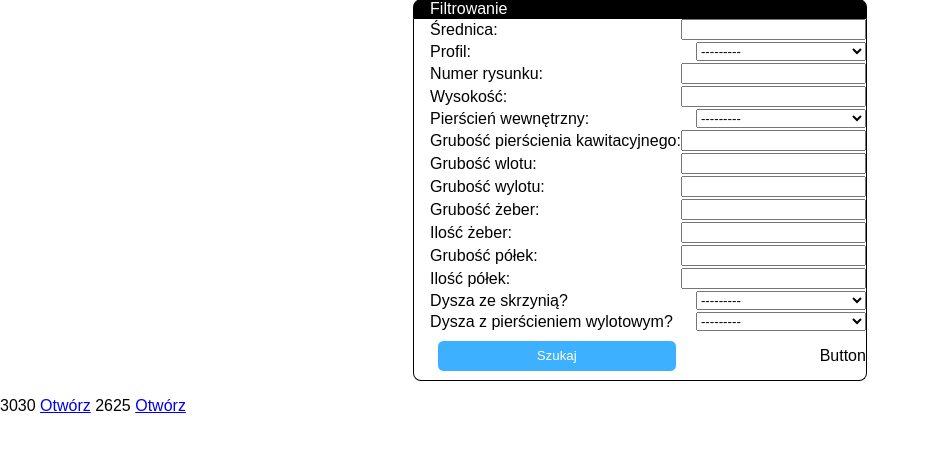
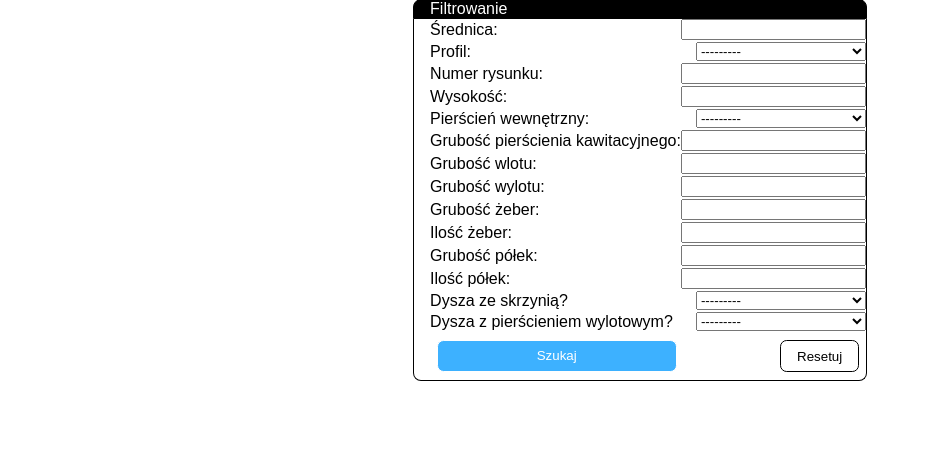
Before and after one commit to djzib0/django_nozzle_calculator, a Django app: page /nozzles/ in a window 1280 px wide. Shown: the part 67-519 px from the top of the page, without its empty margins (0-930 px from the left). Run offline with Django 4.2, Linux system fonts and the light colour scheme; data comes from the database, SQL or seed files in the repository; both versions use the stored data as it was after the commit.

Commit message:
adjusted filter and template for nozzles.html

```diff
--- a/nozzle_calculator/calculator/filters.py
+++ b/nozzle_calculator/calculator/filters.py
@@ -5,31 +5,48 @@ from .models import *
 
 
 class NozzleFilter(django_filters.FilterSet):
-    INNER_RING_TYPES = (('Complete st. st. inside', 'Complete st. st. inside'),
-                        ('St. st. ring inside', 'St. st. ring inside'),
-                        ('Complete steel', 'Complete steel'),
-                        ('St. st. ring and outlet', 'St. st. ring and outlet'))
+    PROFILES = (('Optima', 'Optima'),
+                ('19A', '19A'),
+                )
+
+    INNER_RING_TYPES = (('Complete st. st. inside', 'Wnętrze nierdzewne'),
+                        ('St. st. ring inside', 'Pierścień kawitacyjny nierdzewny'),
+                        ('Complete steel', 'Wnętrze ze stali zwykłej'),
+                        ('St. st. ring and outlet', 'Pierścień kawitacyjny i wylot ze stali nierdzewnej'))
 
     YES_NO_CHOICES = (('True', 'Tak'),
                       ('False', 'Nie')
                       )
 
-
     # diameter = django_filters.CharFilter(widget=forms.TextInput(attrs={"class":"wide_form"}))
-    profile = django_filters.ChoiceFilter(label="test label", choices=INNER_RING_TYPES, widget=forms.Select(attrs={"class":"wide_form"}))
-    inner_ring_type = django_filters.ChoiceFilter(label="test label", choices=INNER_RING_TYPES, widget=forms.Select(attrs={"class":"wide_form"}))
-    has_headbox = django_filters.ChoiceFilter(choices=YES_NO_CHOICES, widget=forms.Select(attrs={"class":"wide_form"}))
-    has_outlet_ring = django_filters.ChoiceFilter(choices=YES_NO_CHOICES, widget=forms.Select(attrs={"class":"wide_form"}))
+    profile = django_filters.ChoiceFilter(label="test label",
+                                          choices=PROFILES,
+                                          widget=forms.Select(attrs={"class": "wide_form"}))
+    inner_ring_type = django_filters.ChoiceFilter(label="test label",
+                                                  choices=INNER_RING_TYPES,
+                                                  widget=forms.Select(attrs={"class": "wide_form"}))
+    has_headbox = django_filters.ChoiceFilter(choices=YES_NO_CHOICES,
+                                              widget=forms.Select(attrs={"class": "wide_form"}))
+    has_outlet_ring = django_filters.ChoiceFilter(choices=YES_NO_CHOICES,
+                                                  widget=forms.Select(attrs={"class": "wide_form"}))
 
     class Meta:
         model = Nozzle
         fields = '__all__'
         exclude = ['date_created']
 
+    # below code to not show any results after loading page.
+    # it will show result of filtering after pressing search button.
+    def __init__(self, *args, **kwargs):
+        super(NozzleFilter, self).__init__(*args, **kwargs)
+        if self.data == {}:
+            self.queryset = self.queryset.none()
+
 
 class OrderFilter(django_filters.FilterSet):
     order_dmcg_number = django_filters.CharFilter(lookup_expr='icontains')
     order_client_number = django_filters.CharFilter(lookup_expr='icontains')
+
     class Meta:
         model = Order
         fields = '__all__'
--- a/nozzle_calculator/calculator/templates/calculator/base.html
+++ b/nozzle_calculator/calculator/templates/calculator/base.html
@@ -11,5 +11,6 @@
   {% include 'calculator/navbar.html' %}
   {% block content %}
   {% endblock content %}
+  <script src="{% static 'scripts.js' %}"></script>
 </body>
 </html>
--- a/nozzle_calculator/calculator/templates/calculator/nozzles.html
+++ b/nozzle_calculator/calculator/templates/calculator/nozzles.html
@@ -1,5 +1,5 @@
 {% extends 'calculator/base.html' %}
-
+{% load static %}
 {% block content %}
 
 <div class="content-main">
@@ -11,77 +11,79 @@
     <div class="item-details">
       <div class="item-details-box">
         <div>Średnica:</div>
-        <div>{{ nozzle_filter.form.diameter }}</div>
+        <div id="diameter_input">{{ nozzle_filter.form.diameter }}</div>
       </div>
       <div class="item-details-box">
         <div>Profil:</div>
-        <div>{{ nozzle_filter.form.profile }}</div>
+        <div id="profile_input">{{ nozzle_filter.form.profile }}</div>
       </div>
       <div class="item-details-box">
         <div>Numer rysunku:</div>
-        <div>{{ nozzle_filter.form.drawing_number }}</div>
+        <div id="drawing_input">{{ nozzle_filter.form.drawing_number }}</div>
       </div>
       <div class="item-details-box">
         <div>Wysokość:</div>
-        <div>{{ nozzle_filter.form.profile_height }}</div>
+        <div id="profile_height_input">{{ nozzle_filter.form.profile_height }}</div>
       </div>
       <div class="item-details-box">
         <div>Pierścień wewnętrzny:</div>
-        <div>{{ nozzle_filter.form.inner_ring_type }}</div>
+        <div id="inner_ring_type_input">{{ nozzle_filter.form.inner_ring_type }}</div>
       </div>
       <div class="item-details-box">
         <div>Grubość pierścienia kawitacyjnego:</div>
-        <div>{{ nozzle_filter.form.inner_ring_thickness_propeller_zone }}</div>
+        <div id="inner_ring_thickness_propeller_zone_input">{{ nozzle_filter.form.inner_ring_thickness_propeller_zone }}</div>
       </div>
       <div class="item-details-box">
         <div>Grubość wlotu:</div>
-        <div>{{ nozzle_filter.form.inner_ring_thickness_inlet_zone }}</div>
+        <div id="inner_ring_thicknes_inlet_zone_input">{{ nozzle_filter.form.inner_ring_thickness_inlet_zone }}</div>
       </div>
       <div class="item-details-box">
         <div>Grubość wylotu:</div>
-        <div>{{ nozzle_filter.form.inner_ring_thickness_outlet_zone }}</div>
+        <div id="inner_ring_thickness_outlet_zone_input">{{ nozzle_filter.form.inner_ring_thickness_outlet_zone }}</div>
       </div>
       <div class="item-details-box">
         <div>Grubość żeber:</div>
-        <div>{{ nozzle_filter.form.ribs_thickness }}</div>
+        <div id="ribs_thickness_input">{{ nozzle_filter.form.ribs_thickness }}</div>
       </div>
       <div class="item-details-box">
         <div>Ilość żeber:</div>
-        <div>{{ nozzle_filter.form.ribs_quantity }}</div>
+        <div id="ribs_quantity_input">{{ nozzle_filter.form.ribs_quantity }}</div>
       </div>
       <div class="item-details-box">
         <div>Grubość półek:</div>
-        <div>{{ nozzle_filter.form.segments_thickness }}</div>
+        <div id="segments_thickness_input">{{ nozzle_filter.form.segments_thickness }}</div>
       </div>
       <div class="item-details-box">
         <div>Ilość półek:</div>
-        <div>{{ nozzle_filter.form.segments_quantity }}</div>
+        <div id="segments_quantity_input">{{ nozzle_filter.form.segments_quantity }}</div>
       </div>
       <div class="item-details-box">
         <div>Dysza ze skrzynią?</div>
-        <div>{{ nozzle_filter.form.has_headbox }}</div>
+        <div id="has_headbox_input">{{ nozzle_filter.form.has_headbox }}</div>
       </div>
       <div class="item-details-box">
         <div>Dysza z pierścieniem wylotowym?</div>
-        <div>{{ nozzle_filter.form.has_outlet_ring }}</div>
+        <div id="has_outlet_ring_input">{{ nozzle_filter.form.has_outlet_ring }}</div>
       </div>
       <div class="item-details-box">
         <div>
-          <form method="get">
+          <form method="get" id="nozzle_form">
             <button class="edit-btn" type="submit">Szukaj</button>
           </form>
         </div>
-        <div>Button</div>
+        <button class="action-btn" onclick="resetForm()">Resetuj</button>
       </div>
     </div>
   </div>
 </div>
 
 
+{% if nozzles %}
 {% for nozzle in nozzles %}
   {{ nozzle.diameter }}
 <a href="{% url 'calculator:nozzle_details' nozzle.id %}">Otwórz</a>
 {% endfor %}
+{% endif %}
 
 
 {% endblock content %}
--- a/nozzle_calculator/calculator/views.py
+++ b/nozzle_calculator/calculator/views.py
@@ -18,6 +18,8 @@ def nozzles_view(request):
     nozzle_filter = NozzleFilter(request.GET,
                                  queryset=nozzles)
     nozzles = nozzle_filter.qs
+    nozzles_count = nozzles.count()
+    print(nozzles_count)
 
     context = {'nozzles': nozzles,
                'nozzle_filter': nozzle_filter,
```
Also changed, not shown: nozzle_calculator/static/scripts.js (added, +31 -0 lines), nozzle_calculator/db.sqlite3.
